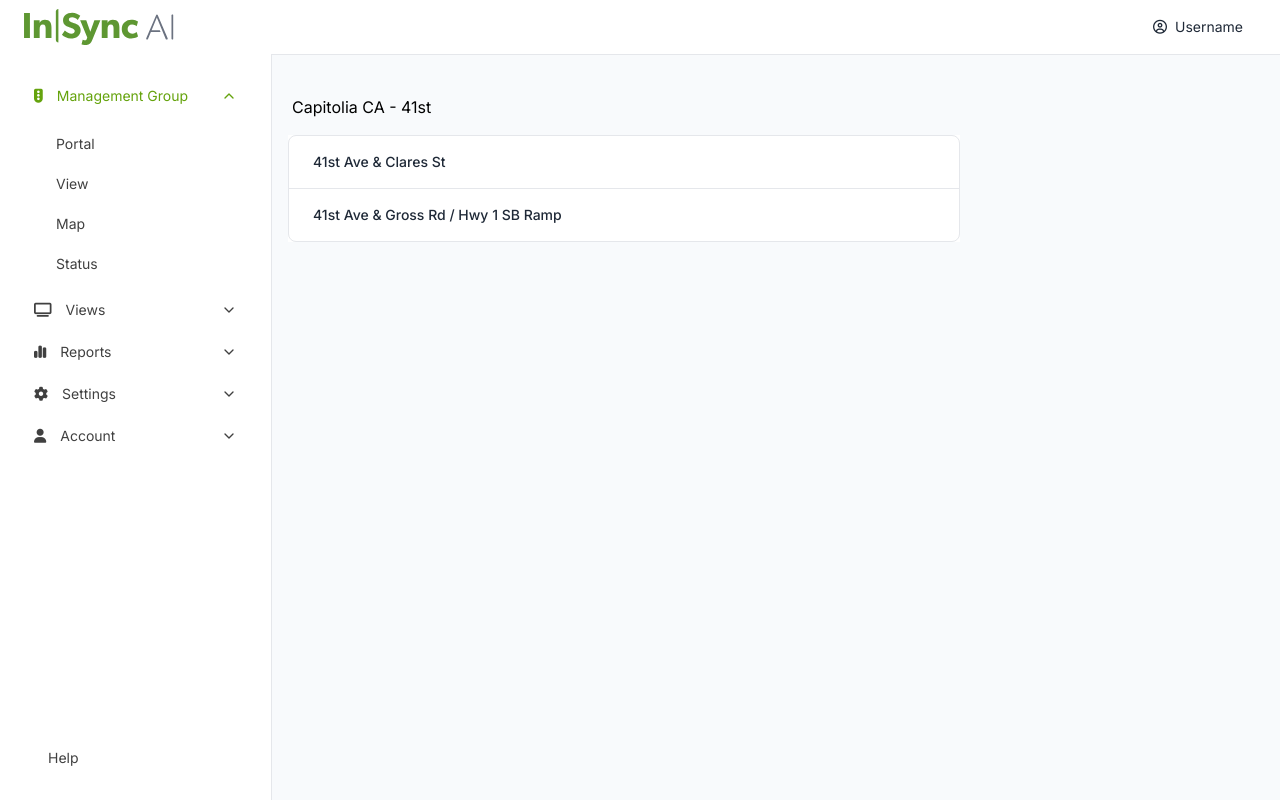
After one commit to imvino/insync, a PHP site: page /pages/management/portal.php in a window 1280 px wide. The commit adds this page. Run offline with PHP 8.4, Linux system fonts and the light colour scheme; data that the repository does not hold is empty; some libraries are stand-ins or nearby versions.

Commit message:
php redirect, pages

```diff
--- a/base.php
+++ b/base.php
@@ -8,9 +8,9 @@ $current_page = basename($_SERVER['REQUEST_URI']);
     <meta charset="utf-8">
     <meta name="viewport" content="width=device-width, initial-scale=1, shrink-to-fit=no">
     <title>InSync</title>
-    <link rel="shortcut icon" href="../assets/images/favicon.svg">
+    <link rel="shortcut icon" href="/assets/images/favicon.svg">
     <link href="https://fonts.googleapis.com/css2?family=Inter:wght@400;500;600;700&amp;display=swap" rel="stylesheet">
-    <link rel="stylesheet" href="./assets/css/styles.css">
+    <link rel="stylesheet" href="/assets/css/styles.css">
     <!-- <script src="https://cdn.tailwindcss.com"></script> -->
     <script defer src="https://cdn.jsdelivr.net/npm/alpinejs@3.x.x/dist/cdn.min.js"></script>
     <script src="https://kit.fontawesome.com/3e261b1b9d.js" crossorigin="anonymous"></script>
@@ -64,13 +64,13 @@ $current_page = basename($_SERVER['REQUEST_URI']);
 
     <!-- Content -->
     <div class="w-full lg:ps-64">
-        <div class="p-4 sm:p-6 space-y-4 sm:space-y-6">
+        <div class="p-4 mx-2 sm:p-6 space-y-4 sm:space-y-6">
             <?php echo $content ?? 'Loading...' ?>
         </div>
     </div>
     <!-- End Content -->
     <!-- ========== END MAIN CONTENT ========== -->
-    <script src="./assets/preline/index.js"></script>
+    <script src="/assets/preline/index.js"></script>
 </body>
 
 </html>
--- a/components/header.php
+++ b/components/header.php
@@ -22,8 +22,8 @@ py-2 dark:bg-neutral-800 dark:border-neutral-700">
         <div class="me-5 lg:me-0" style="min-width: 210px;">
             <!-- Logo -->
             <a class="flex-none rounded-xl text-xl inline-block font-semibold focus:outline-none focus:opacity-80"
-                href="../templates/admin/index.html" aria-label="Preline">
-                <img src='assets/images/logo.svg' alt='Insync Ai Logo' width="150" />
+                href="/" aria-label="Preline">
+                <img src='/assets/images/logo.svg' alt='Insync Ai Logo' width="150" />
             </a>
             <!-- End Logo -->
         </div>
--- a/components/sidebar.php
+++ b/components/sidebar.php
@@ -46,11 +46,14 @@ $currentUrl = basename($_SERVER['REQUEST_URI']);
                     style="<?php echo $isActiveAccordion ? 'display:block' : '' ?>">
                     <ul class="hs-accordion-group pt-2" data-hs-accordion-always-open>
                         <?php foreach ($item['submenu'] as $index => $submenuTitle) {
-        $isActive = ($_SERVER['REQUEST_URI'] == "/" . $item['subLinks'][$index]) ? 'text-white bg-lime-600 dark:bg-neutral-700 dark:text-neutral-300' : '';
+        $requestUriParts = explode('/', $_SERVER['REQUEST_URI']);
+        $lastSegment = end($requestUriParts);
+
+        $isActive = ($lastSegment == $item['subLinks'][$index]) ? 'text-white bg-lime-600 dark:bg-neutral-700 dark:text-neutral-300' : '';
         echo $submenuTitle == 'View Designer' || $submenuTitle == 'Maintenance' ? '<hr/>' : ''
         ?>
                         <li class="hs-accordion my-1" id="users-accordion-sub-1">
-                            <a href="<?php echo "/" . $item['subLinks'][$index] ?>"
+                            <a href="<?php echo "/" . $item['mainLink'] . "/" . $item['subLinks'][$index] ?>"
                                 class="ps-8 hs-accordion-toggle w-full text-start flex items-center gap-x-3.5 py-2 px-2.5
                                 hs-accordion-active:text-blue-600 hs-accordion-active:hover:bg-transparent text-sm text-neutral-700
                                 hover:text-white rounded-lg hover:bg-lime-100 dark:bg-neutral-800 dark:hover:bg-neutral-700
--- /dev/null
+++ b/pages/management/portal.php
@@ -0,0 +1,33 @@
+<?php
+ob_start();?>
+<div class="max-w-2xl">
+    <div class="px-1 my-4">Capitolia CA - 41st</div>
+    <div class="flex flex-col  bg-white">
+        <div class="-m-1.5 overflow-x-auto">
+            <div class="p-1.5 min-w-full inline-block align-middle">
+
+                <div class="border rounded-lg overflow-hidden dark:border-neutral-700">
+                    <table class="min-w-full divide-y divide-gray-200 dark:divide-neutral-700">
+                        <tbody class="divide-y divide-gray-200 dark:divide-neutral-700 font-medium ">
+                            <tr>
+                                <td class="px-6 py-4 whitespace-nowrap text-sm text-gray-800 dark:text-neutral-200">
+                                    41st Ave & Clares St</td>
+                            </tr>
+                            <tr>
+                                <td class="px-6 py-4 whitespace-nowrap text-sm text-gray-800 dark:text-neutral-200">
+                                    41st Ave & Gross Rd / Hwy 1 SB Ramp</td>
+                            </tr>
+                        </tbody>
+                    </table>
+                </div>
+            </div>
+        </div>
+    </div>
+</div> <?php
+// Get the buffered output
+$content = ob_get_clean();
+
+// Include the base.php file and pass the content
+include '../../base.php';
+
+?>
--- a/corridorStatusNew.php
+++ b/pages/management/status.php
@@ -1,9 +1,11 @@
 <?php
 ob_start();?>
 <div class="max-w-2xl">
+    <div class="px-1 my-4">Capitolia CA - 41st</div>
     <div class="flex flex-col  bg-white">
         <div class="-m-1.5 overflow-x-auto">
             <div class="p-1.5 min-w-full inline-block align-middle">
+
                 <div class="border rounded-lg overflow-hidden dark:border-neutral-700">
                     <table class="min-w-full divide-y divide-gray-200 dark:divide-neutral-700">
                         <thead class="bg-gray-50 dark:bg-neutral-700">
@@ -40,6 +42,6 @@ ob_start();?>
 $content = ob_get_clean();
 
 // Include the base.php file and pass the content
-include 'base.php';
+include '../../base.php';
 
 ?>
--- a/static/menu.php
+++ b/static/menu.php
@@ -2,31 +2,36 @@
 $menu = [
     [
         "title" => "Management Group",
-        "subLinks" => ["dashboard.php", "corridorViewer.php", "map/index.php", "corridorStatusNew.php"],
+        "mainLink" => "management",
+        "subLinks" => ["portal", "view", "map", "status"],
         "submenu" => ["Portal", "View", "Map", "Status"],
         "icon" => '<i class="fa-sharp fa-solid fa-traffic-light"></i>',
     ],
     [
         "title" => "Views",
-        "subLinks" => ["cameraViewSingle.php", "cameraViewMulti.php", "recording.php"],
+        "mainLink" => "views",
+        "subLinks" => ["cameraViewSingle", "cameraViewMulti", "recording"],
         "submenu" => ["Single Camera", "Multi Camera", "Recording Options"],
         "icon" => '<i class="fa-solid fa-tv"></i>',
     ],
     [
         "title" => "Reports",
-        "subLinks" => ["dailySummary.php", "statistics.php", "history.php", "notifications.php"],
+        "mainLink" => "reports",
+        "subLinks" => ["dailySummary", "statistics", "history", "notifications"],
         "submenu" => ["Daily Summary", "Statistics", "History Viewer", "Notifications"],
         "icon" => '<i class="fa-solid fa-chart-simple"></i>',
     ],
     [
         "title" => "Settings",
-        "subLinks" => ["config/configure.php", "renamePhases.php", "gps.php", "ntp.php", "corridorDesigner.php", "portalDesigner.php", "maintenance.php", "emailTester.php", "troubleshooting.php"],
+        "mainLink" => "settings",
+        "subLinks" => ["config/configure", "renamePhases", "gps", "ntp", "corridorDesigner", "portalDesigner", "maintenance", "emailTester", "troubleshooting"],
         "submenu" => ["Configure Detectors", "Rename Phases", "GPS Coordinates", "NTP Server", "View Designer", "Portal Designer", "Maintenance", "Email Test", "Troubleshooting"],
         "icon" => '<i class="fa-solid fa-gear"></i>',
     ],
     [
         "title" => "Account",
-        "subLinks" => ["editUsers.php", "invalidLogins.php"],
+        "mainLink" => "account",
+        "subLinks" => ["editUsers", "invalidLogins"],
         "submenu" => ["Edit Users", "Invalid Logins"],
         "icon" => '<i class="fa-solid fa-user"></i>',
     ],
```
Also changed, not shown: pages/management/map.php (added, +15 -0 lines), pages/management/view.php (added, +59 -0 lines), .htaccess (added), .phcode.json (deleted), index.php (renamed from dashboard.php), 1 other file.
